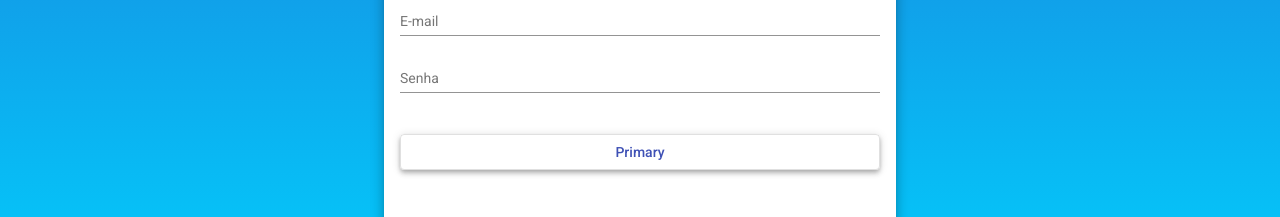
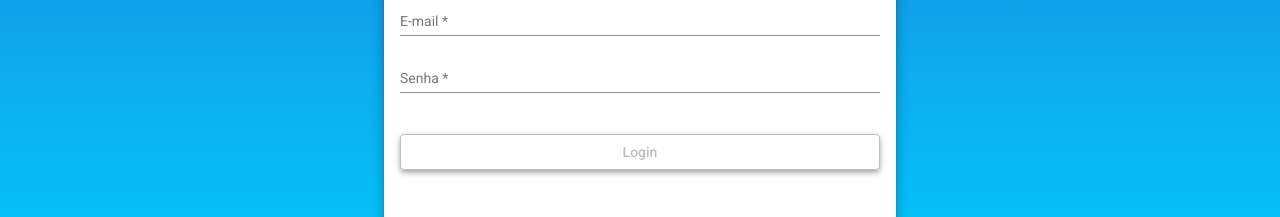
Before and after one commit to Wesley-Viricimo/Frontend-Web-Helpdesk, an Angular app: page /login in a window 1280 px wide. Shown: the part 447-664 px from the top of the page. Built offline with nearby package versions, Linux system fonts and the light colour scheme.

Commit message:
Validando formulário de login

```diff
--- a/src/app/components/login/login.component.html
+++ b/src/app/components/login/login.component.html
@@ -7,14 +7,14 @@
 
         <mat-form-field class="full-width">
           <mat-label>E-mail</mat-label>
-          <input matInput placeholder="Ex. seuemail@mail.com">
+          <input [formControl]="email" required [(ngModel)]="creds.email" name="email" matInput placeholder="Ex. seuemail@mail.com">
         </mat-form-field>
 
         <mat-form-field class="full-width">
             <mat-label>Senha</mat-label>
-            <input matInput placeholder="Ex. 123" type="password">
+            <input [formControl]="senha" required [(ngModel)]="creds.senha" name="senha" matInput placeholder="Ex. 123" type="password">
           </mat-form-field>
-          <button class="full-width mat-elevation-z4" mat-stroked-button color="primary">Primary</button>
-
+          <button [disabled]="!validaCampos()" class="full-width mat-elevation-z4" mat-stroked-button color="primary">Login</button>
+          {{creds.email}}
       </form>
 </div>
--- a/src/app/components/login/login.component.ts
+++ b/src/app/components/login/login.component.ts
@@ -1,4 +1,6 @@
 import { Component, OnInit } from '@angular/core';
+import { FormControl, Validators } from '@angular/forms';
+import { Credenciais } from 'src/app/models/credenciais';
 
 @Component({
   selector: 'app-login',
@@ -7,9 +9,25 @@
 })
 export class LoginComponent implements OnInit {
 
+  creds: Credenciais = {
+    email: '',
+    senha: ''
+  }
+
+  email = new FormControl(null, Validators.email);
+  senha = new FormControl(null, Validators.minLength(5));
+
   constructor() { }
 
   ngOnInit(): void {
   }
 
+  validaCampos(): boolean {
+    if(this.email.valid && this.senha.valid) {
+      return true;
+    } else {
+      return false;
+    }
+  }
+
 }
--- /dev/null
+++ b/src/app/models/credenciais.ts
@@ -0,0 +1,4 @@
+export interface Credenciais {
+    email: string;
+    senha: string;
+}
```
